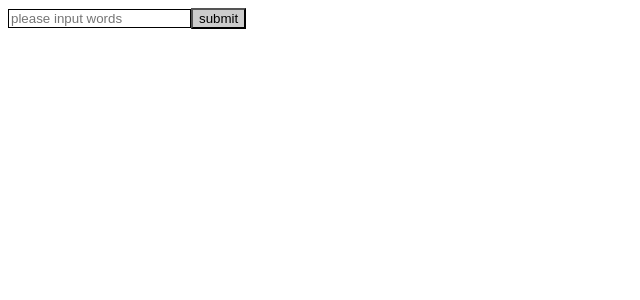
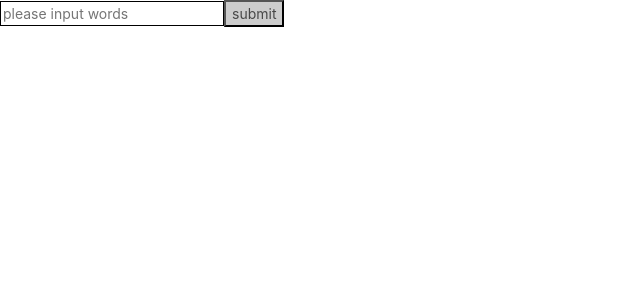
Before and after one commit to robbiemie/template-react-seed, a React (Create React App) app: page / in a window 1280 px wide. Shown: the top 300 px of the page, without its empty margins (0-640 px from the left). Built offline with nearby package versions, Linux system fonts and the light colour scheme.

Commit message:
feat: 使用ant-design

```diff
--- a/package.json
+++ b/package.json
@@ -3,6 +3,7 @@
   "version": "0.1.0",
   "private": true,
   "dependencies": {
+    "antd": "^3.16.6",
     "react": "^16.8.6",
     "react-dom": "^16.8.6",
     "react-scripts": "2.1.8"
--- a/src/index.js
+++ b/src/index.js
@@ -1,5 +1,6 @@
 import React from 'react';
 import ReactDOM from 'react-dom';
-import App from './module/App';
+import TodoList from './module/TodoList'
+import 'antd/dist/antd.css';
 
-ReactDOM.render(<App />, document.getElementById('root'));
+ReactDOM.render(<TodoList />, document.getElementById('root'));
--- a/src/module/App.js
+++ /dev/null
@@ -1,14 +0,0 @@
-import React, { Component } from 'react';
-import TodoList from './TodoList'
-
-class App extends Component {
-  render() {
-    return (
-      <div className="App">
-        <TodoList/>
-      </div>
-    );
-  }
-}
-
-export default App;
```
Also changed, not shown: 1 other file (tests, documents, lock files or other folders).
